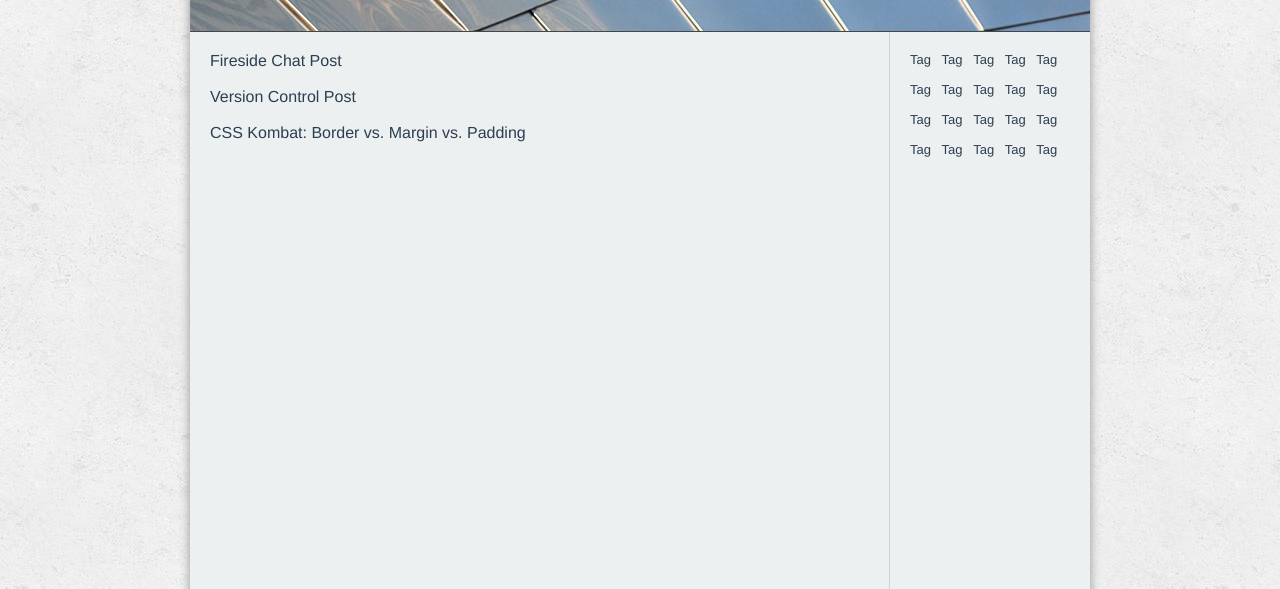
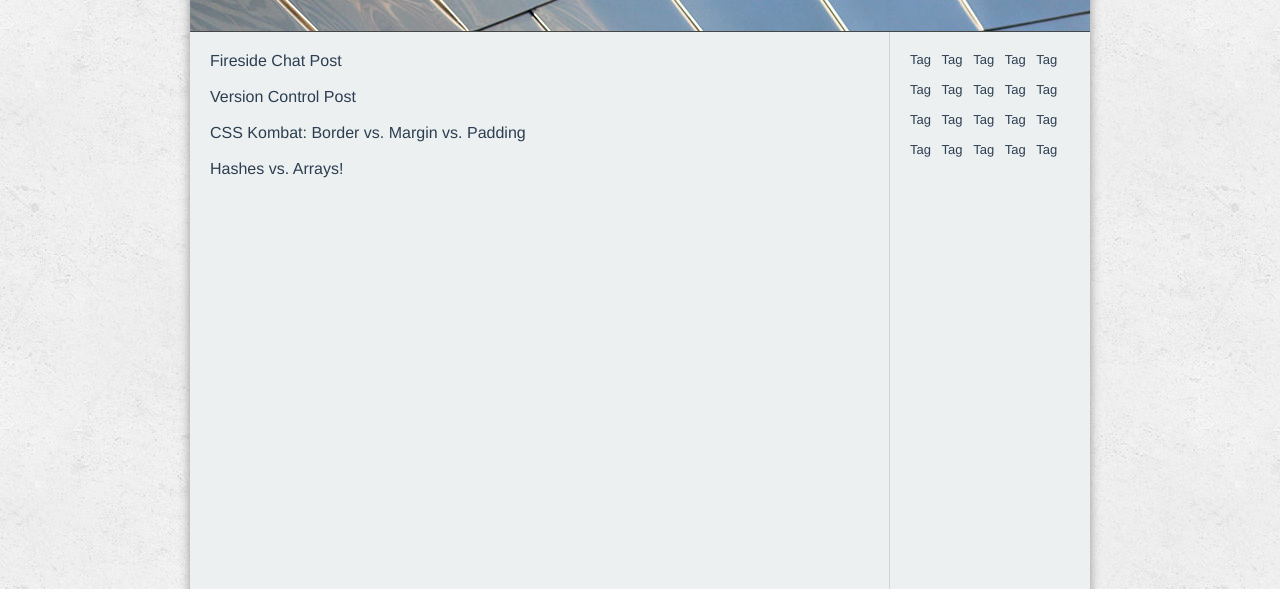
Before and after one commit to fu1two/fu1two.github.io, a plain HTML site: page blog/index.html in a window 1280 px wide. Shown: the part 150-739 px from the top of the page. Drawn offline with nearby package versions, Linux system fonts and the light colour scheme; files whose address does not match are found by name.

Commit message:
updated blog links in blog index.

```diff
--- a/blog/index.html
+++ b/blog/index.html
@@ -35,8 +35,8 @@
 	        <div id="post-list">
 		        <a href = "http://fu1two.github.io/blog/c1-chefs-kitchen.html">Fireside Chat Post</a><br /><br />
 		        <a href = "http://fu1two.github.io/blog/t1-git-blog.html">Version Control Post</a><br /><br />
-		        <a href = "http://fu1two.github.io/blog/t2-css-design.html">CSS Kombat: Border vs. Margin vs. Padding</a>
-
+		        <a href = "http://fu1two.github.io/blog/t2-css-design.html">CSS Kombat: Border vs. Margin vs. Padding</a><br /><br />
+		         <a href = "http://fu1two.github.io/blog/t3-arrays-hashes.html">Hashes vs. Arrays!</a>
 	    	</div>
 
 		<div class="push"></div>
```
